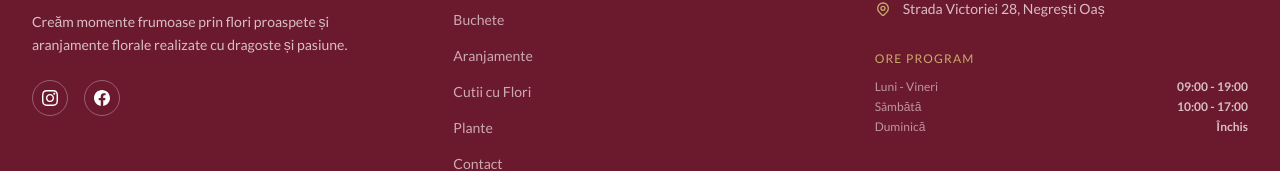
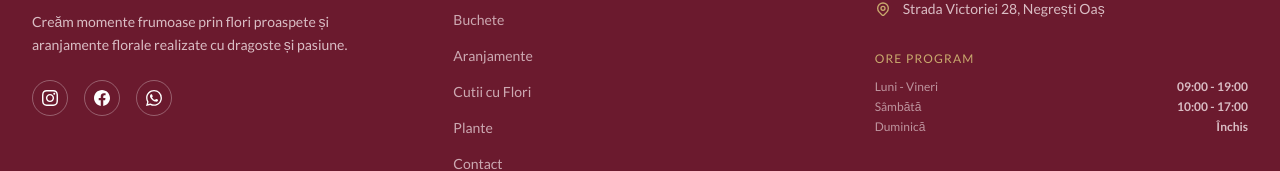
Before and after one commit to florariaclorys/floraria-clorys, a Next.js app: page / in a window 1280 px wide. Shown: the part 3523-3694 px from the top of the page. Built offline with nearby package versions, Linux system fonts and the light colour scheme; no server answers.

Commit message:
Add WhatsApp icon in footer

```diff
--- a/components/layout/Footer.tsx
+++ b/components/layout/Footer.tsx
@@ -37,6 +37,18 @@
               >
                 <svg width="16" height="16" fill="currentColor" viewBox="0 0 24 24">
                   <path d="M24 12.073c0-6.627-5.373-12-12-12s-12 5.373-12 12c0 5.99 4.388 10.954 10.125 11.854v-8.385H7.078v-3.47h3.047V9.43c0-3.007 1.792-4.669 4.533-4.669 1.312 0 2.686.235 2.686.235v2.953H15.83c-1.491 0-1.956.925-1.956 1.874v2.25h3.328l-.532 3.47h-2.796v8.385C19.612 23.027 24 18.062 24 12.073z"/>
+                </svg>
+              </a>
+              {/* WhatsApp */}
+              <a
+                href="https://wa.me/40770930786"
+                target="_blank"
+                rel="noopener noreferrer"
+                className="w-9 h-9 rounded-full border border-white/30 flex items-center justify-center hover:bg-white/10 transition-colors"
+                aria-label="WhatsApp"
+              >
+                <svg width="16" height="16" fill="currentColor" viewBox="0 0 24 24">
+                  <path d="M17.472 14.382c-.297-.149-1.758-.867-2.03-.967-.273-.099-.471-.148-.67.15-.197.297-.767.966-.94 1.164-.173.199-.347.223-.644.075-.297-.15-1.255-.463-2.39-1.475-.883-.788-1.48-1.761-1.653-2.059-.173-.297-.018-.458.13-.606.134-.133.298-.347.446-.52.149-.174.198-.298.298-.497.099-.198.05-.371-.025-.52-.075-.149-.669-1.612-.916-2.207-.242-.579-.487-.5-.669-.51-.173-.008-.371-.01-.57-.01-.198 0-.52.074-.792.372-.272.297-1.04 1.016-1.04 2.479 0 1.462 1.065 2.875 1.213 3.074.149.198 2.096 3.2 5.077 4.487.709.306 1.262.489 1.694.625.712.227 1.36.195 1.871.118.571-.085 1.758-.719 2.006-1.413.248-.694.248-1.289.173-1.413-.074-.124-.272-.198-.57-.347m-5.421 7.403h-.004a9.87 9.87 0 01-5.031-1.378l-.361-.214-3.741.982.998-3.648-.235-.374a9.86 9.86 0 01-1.51-5.26c.001-5.45 4.436-9.884 9.888-9.884 2.64 0 5.122 1.03 6.988 2.898a9.825 9.825 0 012.893 6.994c-.003 5.45-4.437 9.884-9.885 9.884m8.413-18.297A11.815 11.815 0 0012.05 0C5.495 0 .16 5.335.157 11.892c0 2.096.547 4.142 1.588 5.945L.057 24l6.305-1.654a11.882 11.882 0 005.683 1.448h.005c6.554 0 11.89-5.335 11.893-11.893a11.821 11.821 0 00-3.48-8.413z"/>
                 </svg>
               </a>
             </div>
```
